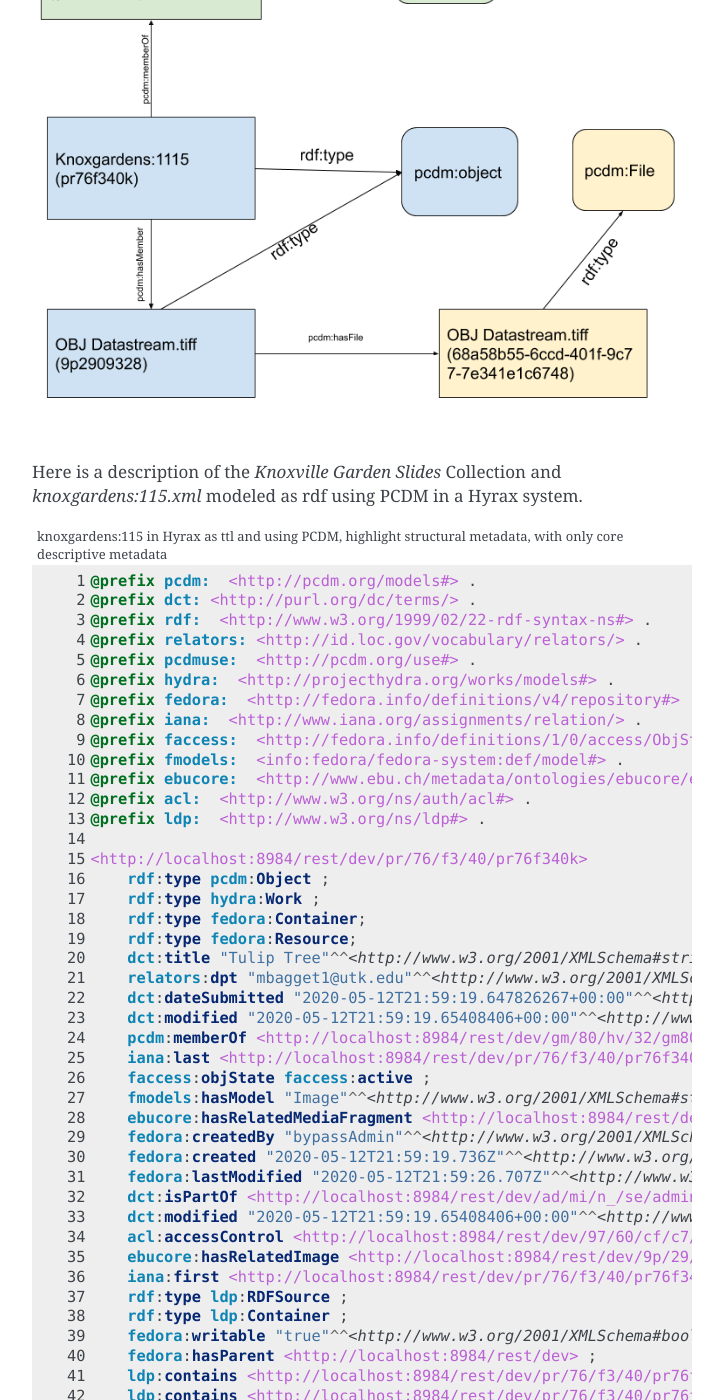
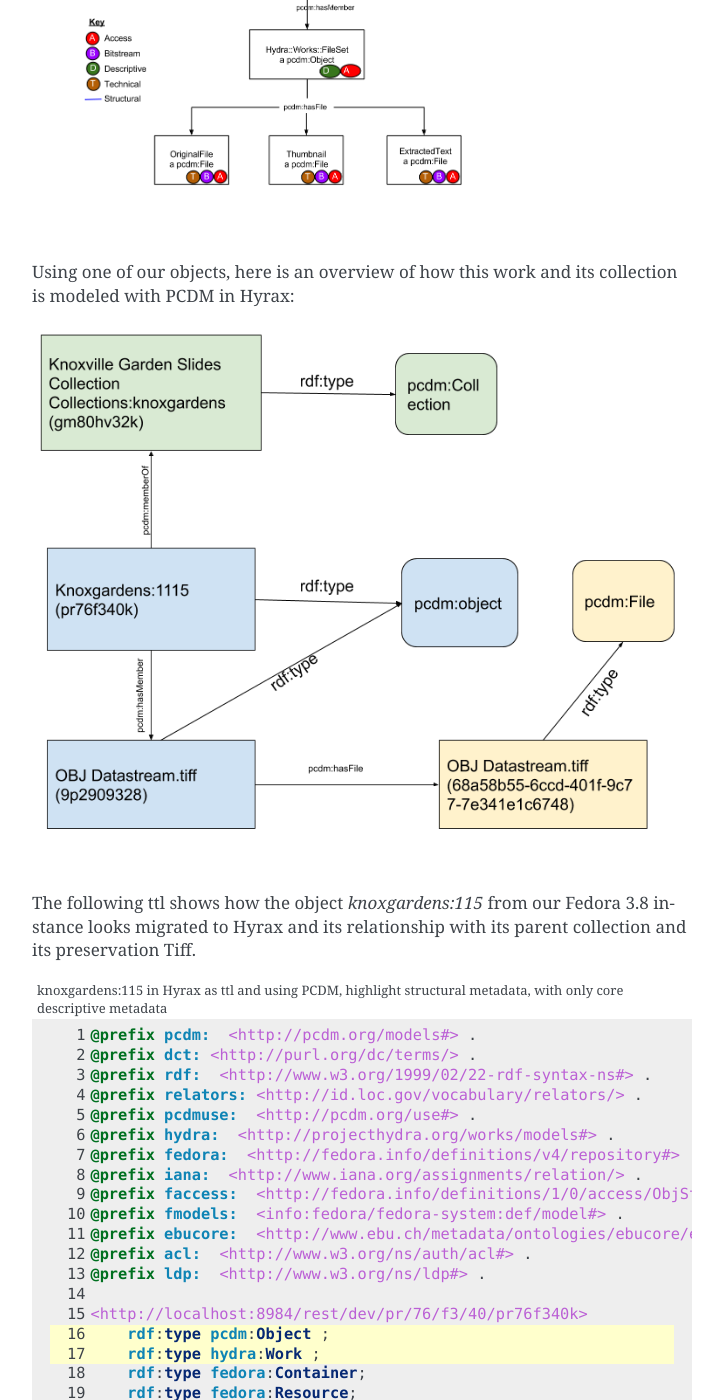
Before and after one commit to markpbaggett/utk_hyrax_review_docs, a Sphinx documentation site: the page built from docs/source/contents/content_models.rst, in a window 1280 px wide and 1400 px high, scrolled down 1682 px. Shown: the whole window, without its empty margins (388-1111 px from the left). Built offline with Sphinx 7.4.7, drawn with Linux system fonts in a browser that asks for light colours; some of the changed text lies outside the part shown.

Commit message:
Add hyrda::works details.  TODO breakout fileset.

```diff
--- a/docs/source/contents/content_models.rst
+++ b/docs/source/contents/content_models.rst
@@ -50,16 +50,22 @@ From the PCDM wiki:
 
     As the community migrates to Fedora 4, much of our metadata is migrating to RDF. This model encourages linked data best practices, such as using URIs to identify all resources, using widely-used vocabularies where possible, and subclassing existing classes and properties when creating new terms.
 
-Here is an overview of a Generic Work in Hyrax Modeled with PCDM:
+Hydra::Works implements PCDM like this:
+
+.. image:: ../images/hydra-works.png
+
+Using one of our objects, here is an overview of how this work and its collection is modeled with PCDM in Hyrax:
 
 .. image:: ../images/pcdm_example.png
 
-Here is a description of the `Knoxville Garden Slides` Collection and `knoxgardens:115.xml` modeled as rdf using PCDM in a Hyrax system.
+The following ttl shows how the object `knoxgardens:115` from our Fedora 3.8 instance looks migrated to Hyrax and its
+relationship with its parent collection and its preservation Tiff.
 
 .. code-block:: turtle
     :linenos:
     :caption: knoxgardens:115 in Hyrax as ttl and using PCDM, highlight structural metadata, with only core descriptive metadata
     :name:  knoxgardens:115 in Hyrax as ttl and using PCDM with only core metadata
+    :emphasize-lines: 16-17, 24, 44
 
     @prefix pcdm:  <http://pcdm.org/models#> .
     @prefix dct: <http://purl.org/dc/terms/> .
@@ -106,12 +112,13 @@ Here is a description of the `Knoxville Garden Slides` Collection and `knoxgarde
         ldp:contains <http://localhost:8984/rest/dev/pr/76/f3/40/pr76f340k/list_source> ;
         pcdm:hasMember <http://localhost:8984/rest/dev/9p/29/09/32/9p2909328> .
 
-Here is a representation of the "Knoxville Garden Slides" Collection object:
+Here is a ttl representation of the "Knoxville Garden Slides" Collection object:
 
 .. code-block:: turtle
     :linenos:
     :caption: Knoxville Garden Slides Collection Object with Minimal Descriptive Metadata modeled as RDF
     :name: Knoxville Garden Slides Collection Object with Minimal Descriptive Metadata modeled as RDF
+    :emphasize-lines: 24, 26
 
     @prefix premis:  <http://www.loc.gov/premis/rdf/v1#> .
     @prefix rdfs:  <http://www.w3.org/2000/01/rdf-schema#> .
```
Also changed, not shown: other parts of docs/source/contents/content_models.rst (+2 -0 lines), docs/source/images/hydra-works.png (added).
